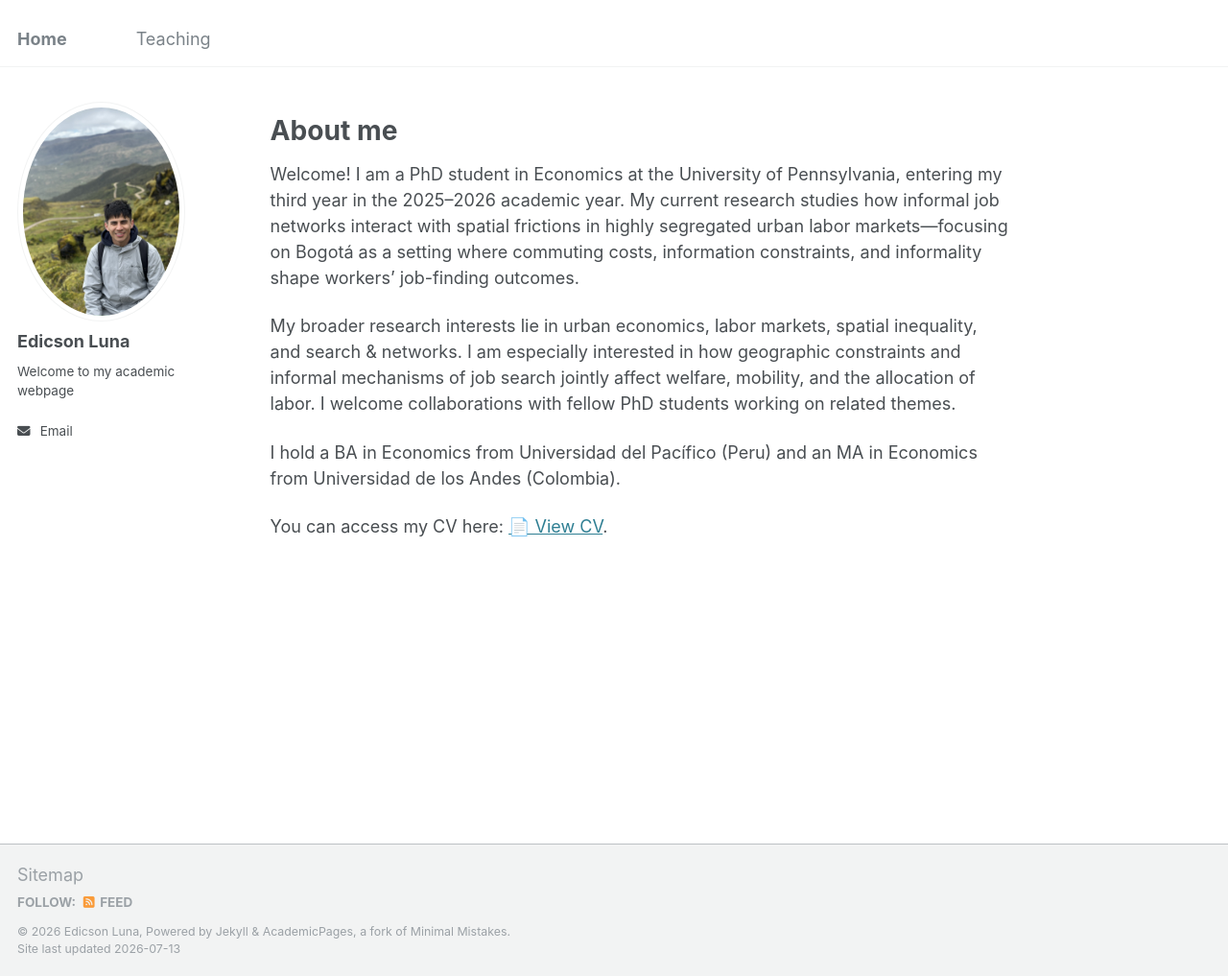
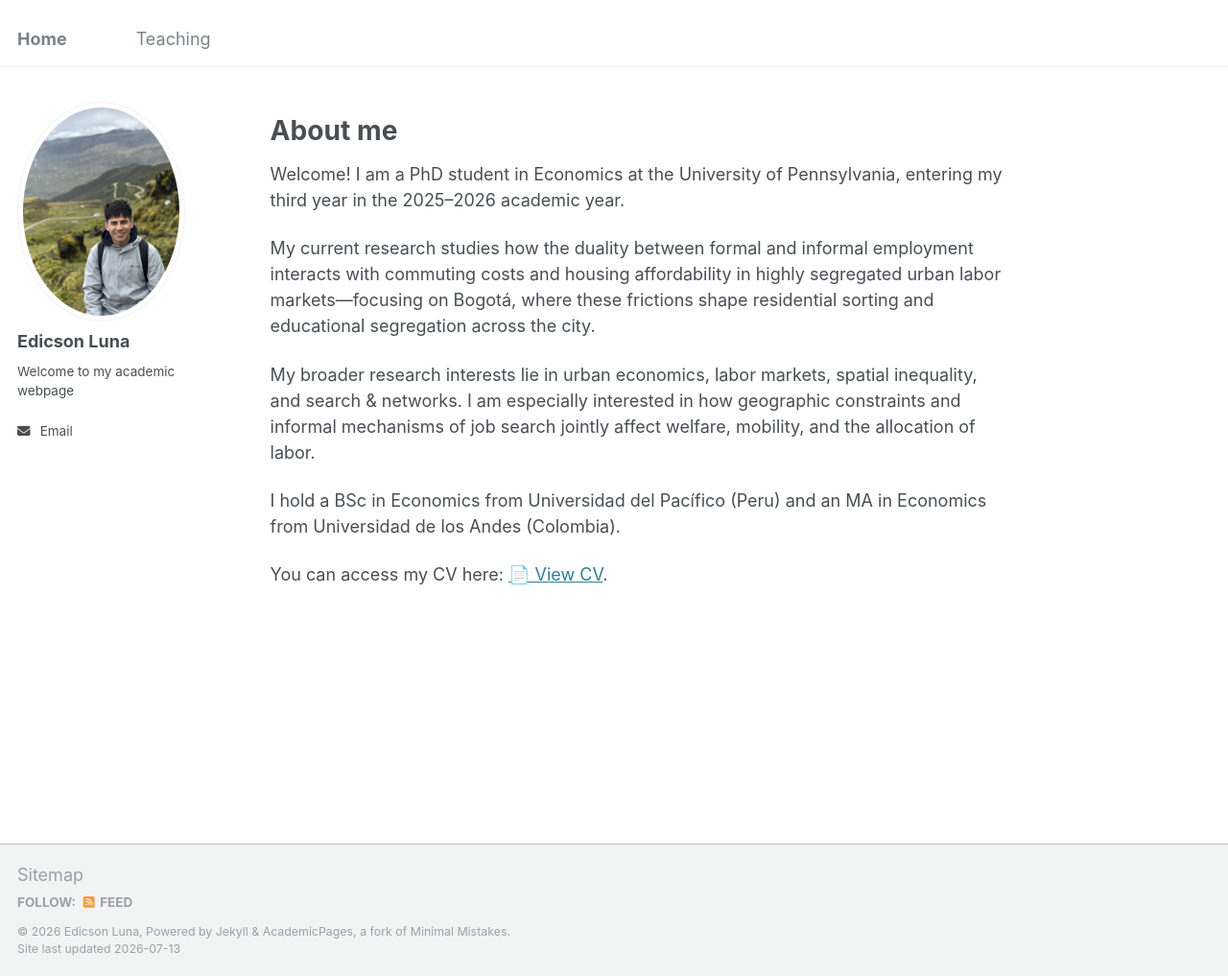
Before and after one commit to edicsonluna/edicsonluna.github.io, a Jekyll site: the page built from _pages/about.md, in a window 1280 px wide and 1017 px high. Shown: the whole window at 96% size. Built offline with Jekyll 4.4.1, drawn with Linux system fonts in a browser that asks for light colours.

Commit message:
Update about.md

```diff
--- a/_pages/about.md
+++ b/_pages/about.md
@@ -12,10 +12,11 @@ About me
 ======
 
 Welcome! I am a PhD student in Economics at the University of Pennsylvania, entering my third year in the 2025–2026 academic year.
-My current research studies how informal job networks interact with spatial frictions in highly segregated urban labor markets—focusing on Bogotá as a setting where commuting costs, information constraints, and informality shape workers’ job-finding outcomes.
 
-My broader research interests lie in urban economics, labor markets, spatial inequality, and search & networks. I am especially interested in how geographic constraints and informal mechanisms of job search jointly affect welfare, mobility, and the allocation of labor. I welcome collaborations with fellow PhD students working on related themes.
+My current research studies how the duality between formal and informal employment interacts with commuting costs and housing affordability in highly segregated urban labor markets—focusing on Bogotá, where these frictions shape residential sorting and educational segregation across the city.
 
-I hold a BA in Economics from Universidad del Pacífico (Peru) and an MA in Economics from Universidad de los Andes (Colombia).
+My broader research interests lie in urban economics, labor markets, spatial inequality, and search & networks. I am especially interested in how geographic constraints and informal mechanisms of job search jointly affect welfare, mobility, and the allocation of labor.
+
+I hold a BSc in Economics from Universidad del Pacífico (Peru) and an MA in Economics from Universidad de los Andes (Colombia).
 
 You can access my CV here: [📄 View CV](https://edicsonluna.github.io/my-cv/EdicsonLuna_CV.pdf).
```
